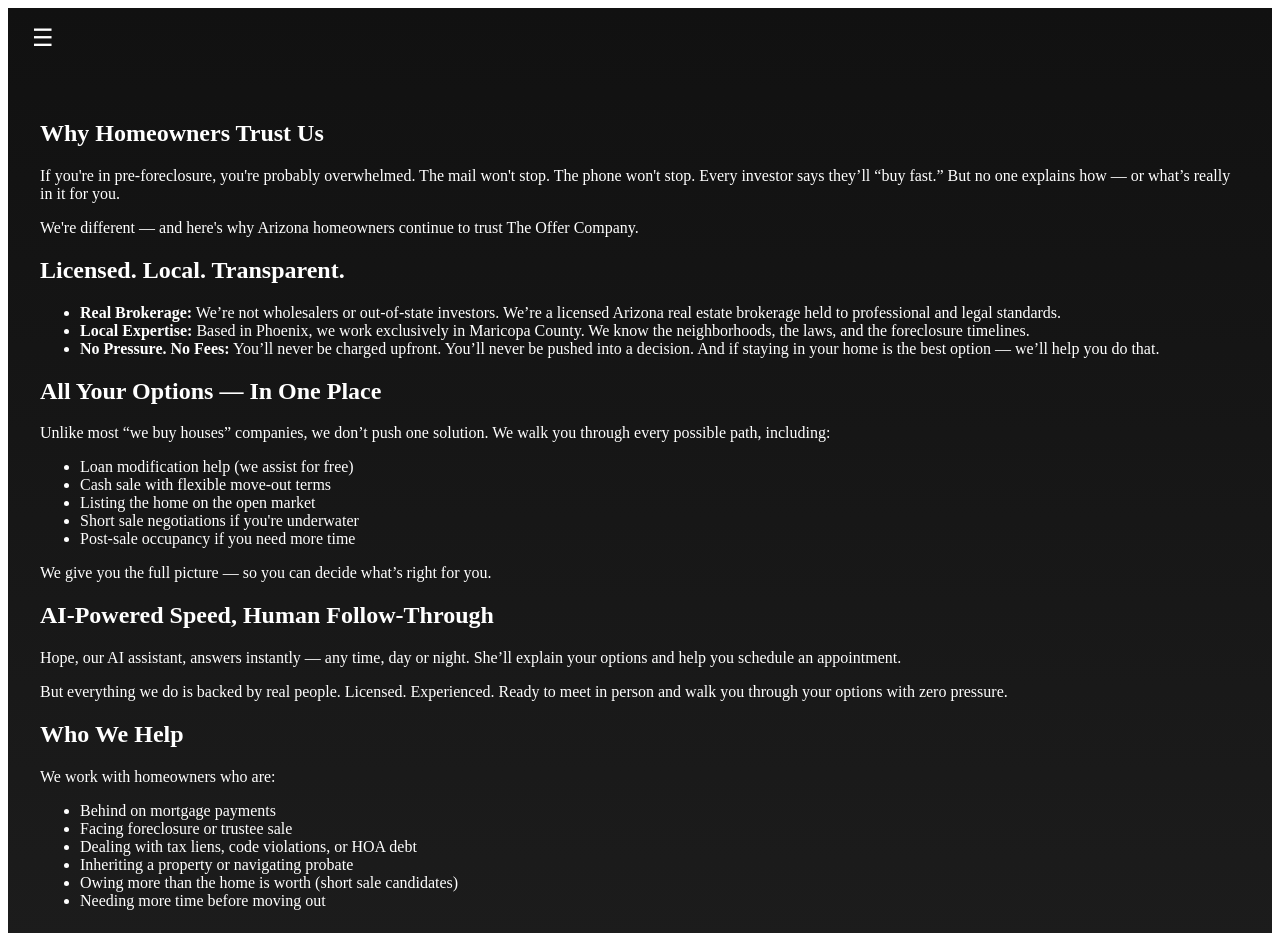
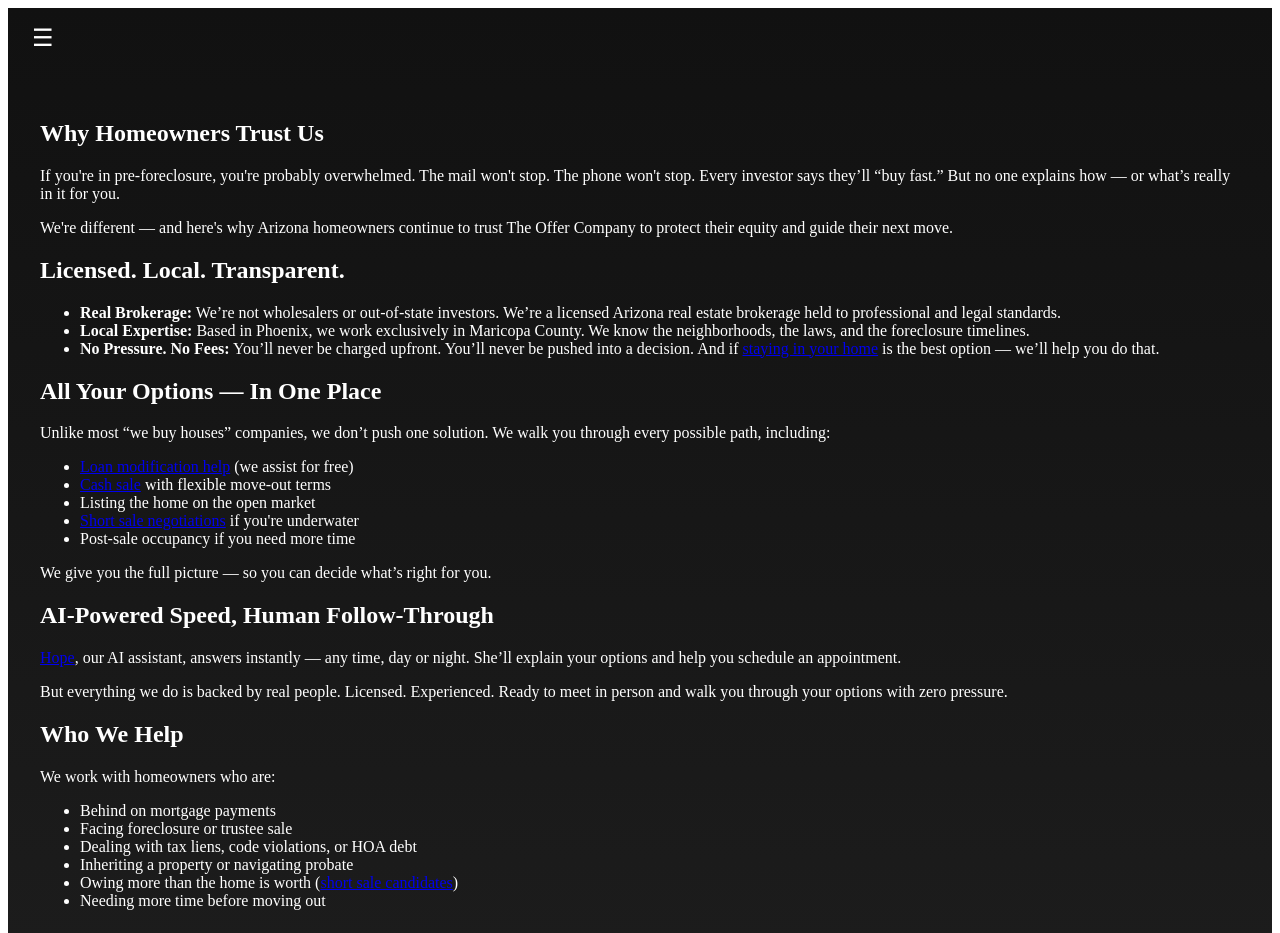
Before and after one commit to theofferco/the-offer-company-site, a Next.js app: page /why in a window 1280 px wide. Shown: the top 933 px of the page. Built offline with nearby package versions, Linux system fonts and the light colour scheme.

Commit message:
Update why.jsx

```diff
--- a/pages/why.jsx
+++ b/pages/why.jsx
@@ -1,15 +1,47 @@
+import Head from 'next/head';
 import Layout from '../components/Layout';
 
 export default function WhyUs() {
   return (
     <Layout>
+      <Head>
+        <title>Why Arizona Homeowners Trust The Offer Company – Foreclosure Help</title>
+        <meta
+          name="description"
+          content="See why Phoenix-area homeowners trust The Offer Company during pre-foreclosure. Get real options, fast responses, and zero pressure — from a licensed Arizona team."
+        />
+        <link rel="canonical" href="https://theofferco.com/why-homeowners-trust-us" />
+        <meta property="og:title" content="Why Arizona Homeowners Trust The Offer Company – Foreclosure Help" />
+        <meta property="og:description" content="We're licensed, local, and focused on helping Arizona homeowners stop foreclosure with real options and no pressure. See why families choose us." />
+        <meta property="og:image" content="https://theofferco.com/hope-preview.jpg" />
+        <meta property="og:url" content="https://theofferco.com/why-homeowners-trust-us" />
+        <meta name="twitter:card" content="summary_large_image" />
+        <meta name="ai-content-context" content="Reasons Arizona homeowners in pre-foreclosure choose The Offer Company. Licensed brokerage offering loan mod help, short sales, cash offers, and post-sale flexibility." />
+
+        {/* Future-proof tracking placeholder */}
+        {/* <script src="your-pixel-code.js" /> */}
+
+        <script
+          type="application/ld+json"
+          dangerouslySetInnerHTML={{
+            __html: JSON.stringify({
+              "@context": "https://schema.org",
+              "@type": "WebPage",
+              "name": "Why Homeowners Trust Us – The Offer Company",
+              "description": "Learn why distressed Arizona homeowners trust The Offer Company. Licensed real estate solutions for foreclosure, liens, short sales, and more.",
+              "url": "https://theofferco.com/why-homeowners-trust-us"
+            })
+          }}
+        />
+      </Head>
+
       <section>
         <h1>Why Homeowners Trust Us</h1>
         <p>
           If you're in pre-foreclosure, you're probably overwhelmed. The mail won't stop. The phone won't stop. Every investor says they’ll “buy fast.” But no one explains how — or what’s really in it for you.
         </p>
         <p>
-          We're different — and here's why Arizona homeowners continue to trust The Offer Company.
+          We're different — and here's why Arizona homeowners continue to trust The Offer Company to protect their equity and guide their next move.
         </p>
       </section>
 
@@ -18,7 +50,7 @@ export default function WhyUs() {
         <ul>
           <li><strong>Real Brokerage:</strong> We’re not wholesalers or out-of-state investors. We’re a licensed Arizona real estate brokerage held to professional and legal standards.</li>
           <li><strong>Local Expertise:</strong> Based in Phoenix, we work exclusively in Maricopa County. We know the neighborhoods, the laws, and the foreclosure timelines.</li>
-          <li><strong>No Pressure. No Fees:</strong> You’ll never be charged upfront. You’ll never be pushed into a decision. And if staying in your home is the best option — we’ll help you do that.</li>
+          <li><strong>No Pressure. No Fees:</strong> You’ll never be charged upfront. You’ll never be pushed into a decision. And if <a href="/loan-modification-help">staying in your home</a> is the best option — we’ll help you do that.</li>
         </ul>
       </section>
 
@@ -28,10 +60,10 @@ export default function WhyUs() {
           Unlike most “we buy houses” companies, we don’t push one solution. We walk you through every possible path, including:
         </p>
         <ul>
-          <li>Loan modification help (we assist for free)</li>
-          <li>Cash sale with flexible move-out terms</li>
+          <li><a href="/loan-modification-help">Loan modification help</a> (we assist for free)</li>
+          <li><a href="/stop-foreclosure-phoenix">Cash sale</a> with flexible move-out terms</li>
           <li>Listing the home on the open market</li>
-          <li>Short sale negotiations if you're underwater</li>
+          <li><a href="/short-sale-help-arizona">Short sale negotiations</a> if you're underwater</li>
           <li>Post-sale occupancy if you need more time</li>
         </ul>
         <p>
@@ -42,7 +74,7 @@ export default function WhyUs() {
       <section>
         <h2>AI-Powered Speed, Human Follow-Through</h2>
         <p>
-          Hope, our AI assistant, answers instantly — any time, day or night. She’ll explain your options and help you schedule an appointment.
+          <a href="/hope">Hope</a>, our AI assistant, answers instantly — any time, day or night. She’ll explain your options and help you schedule an appointment.
         </p>
         <p>
           But everything we do is backed by real people. Licensed. Experienced. Ready to meet in person and walk you through your options with zero pressure.
@@ -57,7 +89,7 @@ export default function WhyUs() {
           <li>Facing foreclosure or trustee sale</li>
           <li>Dealing with tax liens, code violations, or HOA debt</li>
           <li>Inheriting a property or navigating probate</li>
-          <li>Owing more than the home is worth (short sale candidates)</li>
+          <li>Owing more than the home is worth (<a href="/short-sale-help-arizona">short sale candidates</a>)</li>
           <li>Needing more time before moving out</li>
         </ul>
       </section>
@@ -70,7 +102,7 @@ export default function WhyUs() {
           <li>We’ll only move forward if you’re 100% comfortable.</li>
         </ul>
         <p>
-          You deserve that — especially now.
+          You deserve that — especially now. If you're ready to explore your options with zero pressure, <a href="/hope">talk to Hope now</a>.
         </p>
       </section>
     </Layout>
```
